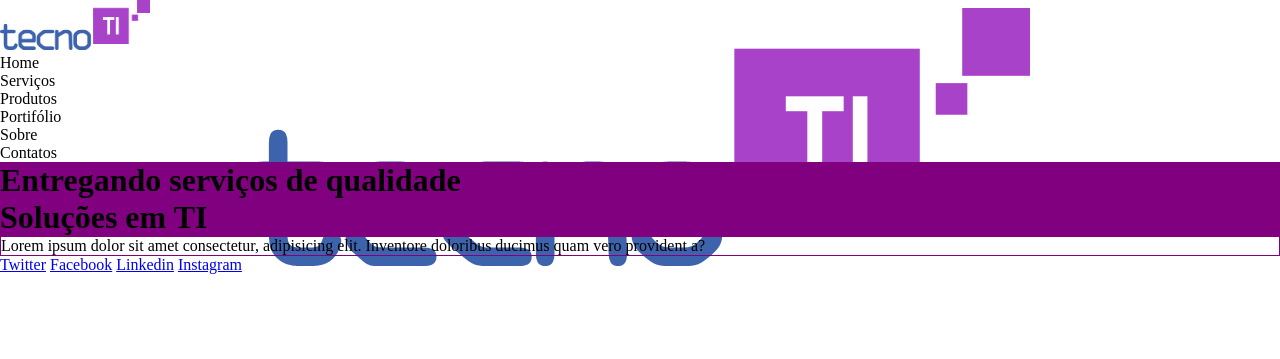
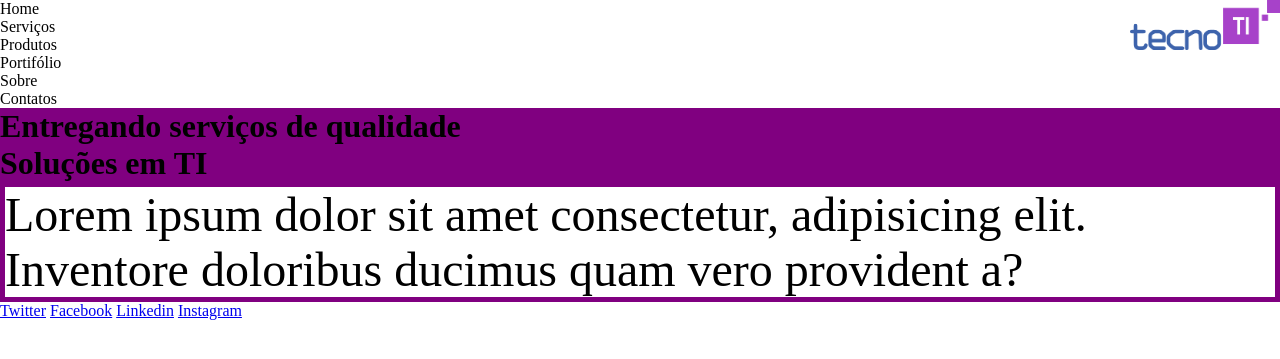
Before and after one commit to gladna1/portifolio, a PHP site: page / in a window 1280 px wide. Shown: the top 359 px of the page. Run offline with PHP 8.4, Linux system fonts and the light colour scheme.

Commit message:
aula17/02/2025

```diff
--- a/index.php
+++ b/index.php
@@ -7,26 +7,49 @@
 
     <style>
 
+    :root{
+        font-size: 16px;
+    }
+
     *{
         margin: 0;
         padding: 0;
+        box-sizing: border-box;
     }
 
-    P{
-        border-width: 1px;
-        border-style: solid;
-        border-color: purple;
-    }
-
-    body {
+    /*body {
         background-image: url('imagens/logo.png');
         background-repeat: no-repeat;
         background-position: center;
+        background-attachment: fixed;
+        background-size: 100%;
+    }*/
+
+    P{
+        border-width: 5px;
+        border-style: solid;
+        border-color: purple;
+        font-size: 3rem;
     }
 
     H1{
         background-color: purple;
+        display: block;
     }
+
+     H1:HOVER {
+        background-color: blue;
+     }
+
+     .logo{
+        position: absolute;
+        top: 0;
+        right:0;
+     }
+
+     #interface{
+
+     }
 
     </style>
 </head>
```
